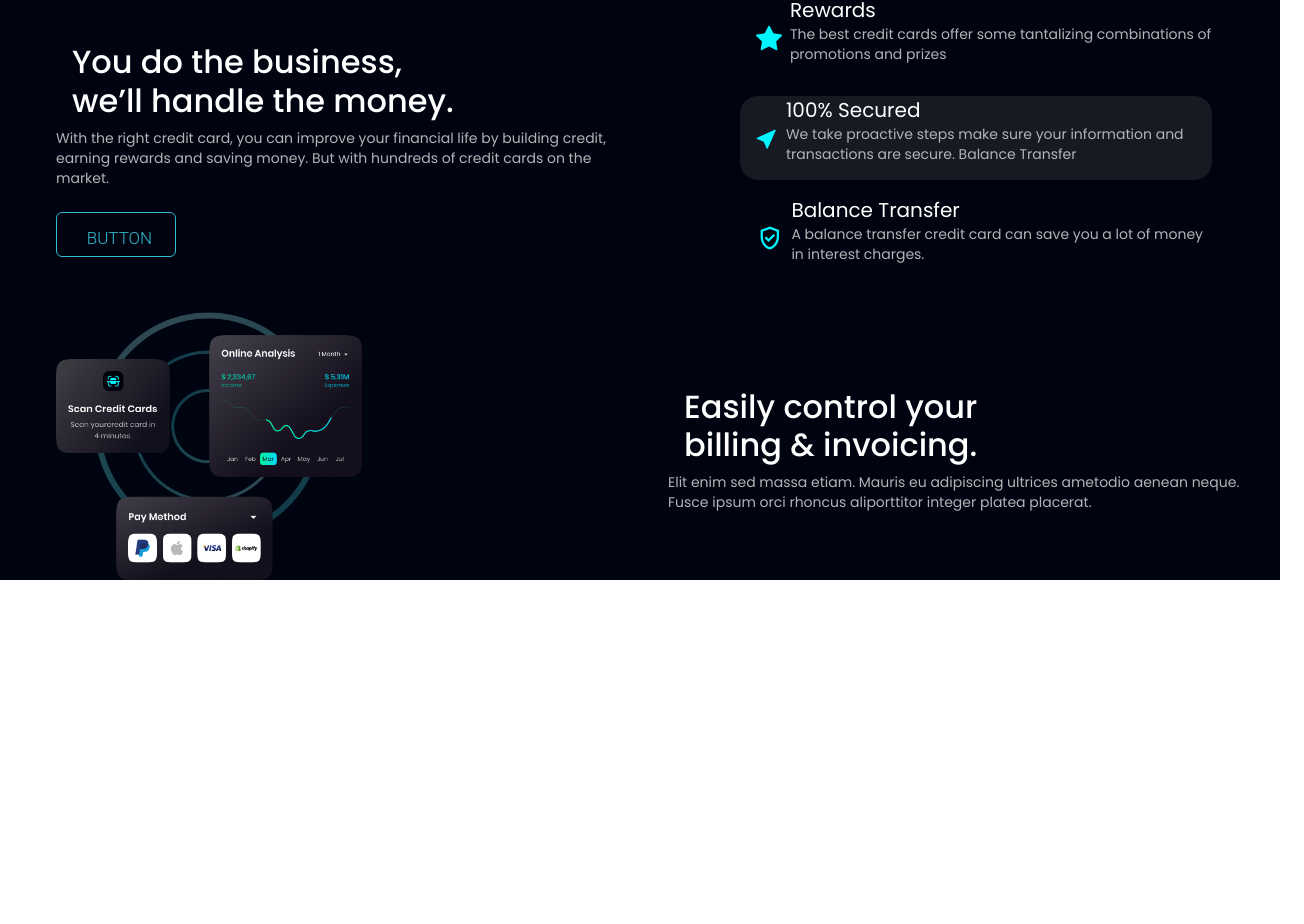
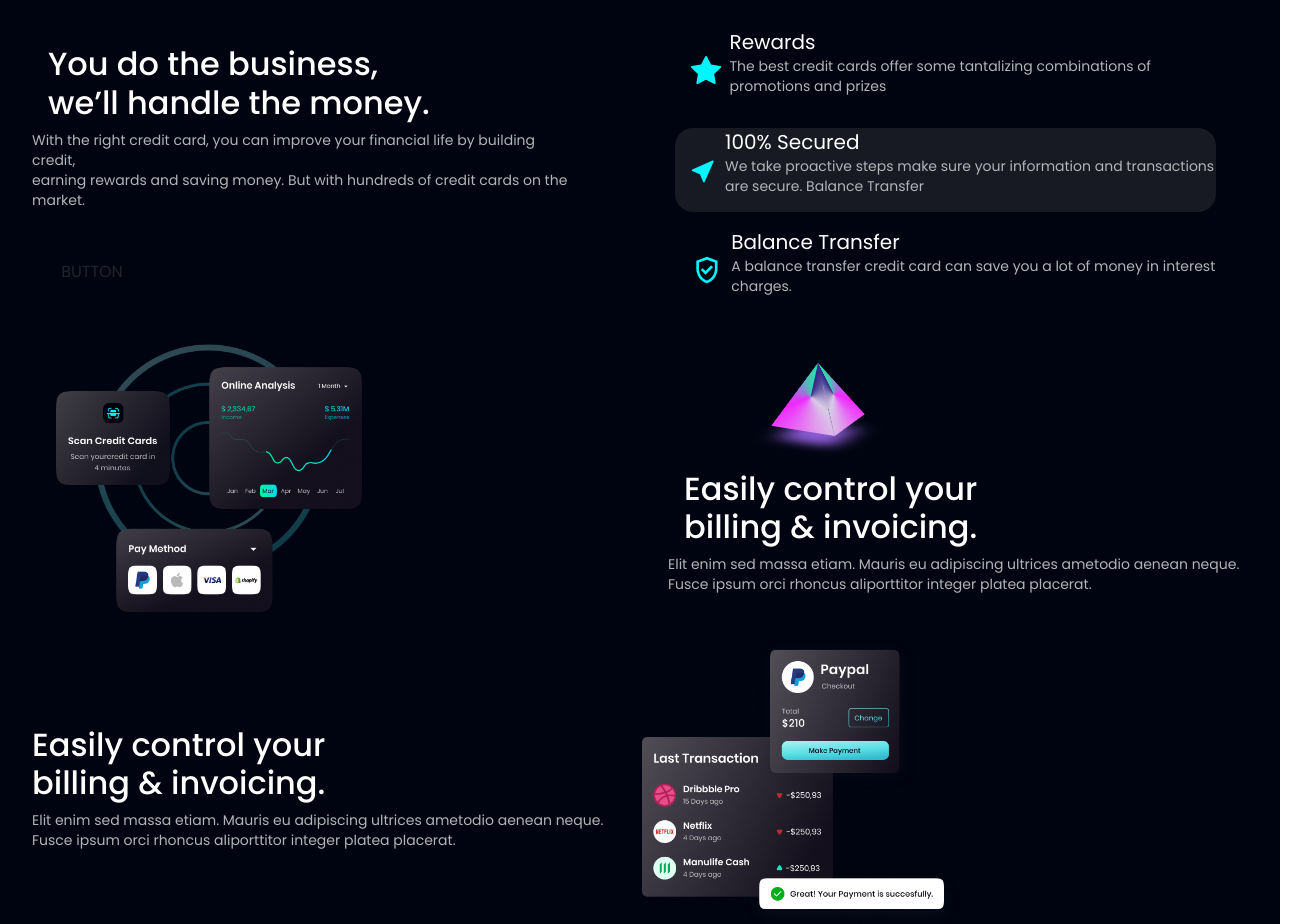
Before and after one commit to Danielazan/BillyMan, a React (Create React App) app: page / in a window 1280 px wide. Shown: the part 932-1856 px from the top of the page, 1304 px wide, since content can reach past the window. Before the commit the page ends 1512 px from the top, so only its background shows below. Built offline with nearby package versions, Linux system fonts and the light colour scheme.

Commit message:
rotation achieved

```diff
--- a/src/Pages/Hero Page/Sats.jsx
+++ b/src/Pages/Hero Page/Sats.jsx
@@ -1,12 +1,12 @@
 import React from 'react'
-import 'bootstrap/dist/css/bootstrap.min.css'
-import {Container,Row,Col} from 'react-bootstrap';
 import "./styles/Sats.css"
 import Banner from "asstes/card.png"
 import { BsStarFill,BsFillCursorFill } from "react-icons/bs";
-import { BiCheckSquare } from "react-icons/bi";
 import { MdOutlineGppGood,MdGppGood } from "react-icons/md";
 import "./styles/istButton.css"
+import "./styles/pyriamid.css"
+import Card from "asstes/bill.png"
+
 
 
 const Sats = () => {
@@ -28,20 +28,25 @@ const Sats = () => {
       </div>
 
       {/* the two div section starts here */}
-      <div className='w-screen flex flex-col lg:flex-row lg:m-6'>
+      <div className='w-screen flex flex-col lg:flex-row lg:mt-8'>
 
-        <div className='w-screen lg:w-1/2 flex flex-col  lg:items-start justify-center font-poppins text-white lg:mr-19 lg:ml-8 '>
+        <div className='w-screen lg:w-1/2 flex flex-col  lg:items-start justify-center font-poppins text-white lg:mr-19 lg:ml-8 lg:pr-8 '>
           <h2 className='text-white flex flex-col align-left font-poppins text=lg ml-4 lg:mr-8 mt-4 lg:mr-0 text-left'>
           You do the business, <span>we’ll handle the money.</span>
           </h2>
           <div className=' text-[#b3b4b7] text-sm font-poppins ml-4 lg:ml-0'>
-          With the right credit card, you can improve your financial life by building credit, earning rewards and saving money. But with hundreds of credit cards on the market.
+            <p className='lg:mr-9 flex flex-col'>
+              With the right credit card, you can improve your financial life by building credit,
+                <span>
+                earning rewards and saving money. But with hundreds of credit cards on the market.
+                </span>
+            </p>
           </div>
-          <button className="btn w-[120px] h-[45px] mt-4 items-center justify-center"> Button
+          <button className="btn w-[120px] h-[45px] mt-4 ml-6 lg:ml-0 items-center justify-center"> Button
           </button>
         </div>
 
-        <div className='w-screen lg:w-1/2 flex flex-col items-center justify-between  lg:mx-7 lg:px-14'>
+        <div className='w-screen lg:w-1/2 flex flex-col items-center justify-between mt-4 lg:mt-0  lg:ml-6 lg:pr-14'>
 
             {/* the list card */}
             <div className='flex items-center justify-center gap-2 m-2'>
@@ -84,12 +89,21 @@ const Sats = () => {
       </div>
 
       {/* second two div section */}
-      <div className='flex flex-col lg:flex-row w-screen h-fit lg:mr-0  '>
+      <div className='flex flex-col lg:flex-row w-screen h-fit lg:mr-0 mt-8 lg:mt-6  '>
         <div className='w-full lg:w-1/2 lg:ml-14'>
            <img className=" h-auto w-full lg:mr-0 lg:w-1/2" src={Banner} alt="Image description"/>
         </div>
 
         <div className='w-screen lg:w-1/2 flex flex-col items-start justify-center'>
+          <div class="pyramid-loader">
+            <div class="wrapper">
+              <span class="side side1"></span>
+              <span class="side side2"></span>
+              <span class="side side3"></span>
+              <span class="side side4"></span>
+              <span class="shadow"></span>
+            </div>
+          </div>
           <h2 className='text-white flex flex-col items-start font-poppins text=lg ml-4 lg:mr-8 mt-4  text-left'>
           Easily control your <span>billing & invoicing.</span>
           </h2>
@@ -97,7 +111,29 @@ const Sats = () => {
           Elit enim sed massa etiam. Mauris eu adipiscing ultrices ametodio aenean neque. <span>Fusce ipsum orci rhoncus aliporttitor integer platea placerat.
             </span>
           </p>
+            <div className='w-1/2'>
+
+            </div>
           </div>
+      </div>
+
+        {/* third two div section */}
+
+      <div className='flex flex-col lg:flex-row w-screen h-fit lg:mr-0 mt-8 lg:mt-6  '>
+        <div className='w-screen lg:w-1/2 flex flex-col items-start justify-center'>
+
+          <h2 className='text-white flex flex-col items-start font-poppins text=lg ml-4 lg:ml-8 mt-4  text-left'>
+          Easily control your <span>billing & invoicing.</span>
+          </h2>
+          <p className='text-[#b3b4b7] text-sm font-poppins flex flex-col ml-4 lg:ml-8 mr-10 lg:mr-0'>
+          Elit enim sed massa etiam. Mauris eu adipiscing ultrices ametodio aenean neque. <span>Fusce ipsum orci rhoncus aliporttitor integer platea placerat.
+            </span>
+          </p>
+          </div>
+
+          <div className='w-full lg:w-1/2 lg:ml-1'>
+           <img className=" h-auto w-full lg:mr-0 lg:w-1/2" src={Card} alt="Image description"/>
+        </div>
       </div>
 
     </div>
--- /dev/null
+++ b/src/Pages/Hero Page/styles/pyriamid.css
@@ -0,0 +1,75 @@
+*{
+    margin: 0;
+    padding: 0;
+    box-sizing: border-box;
+}
+.pyramid-loader {
+    position: relative;
+    width: 300px;
+    height: 100px;
+    transform-style: preserve-3d;
+    transform: rotateX(-20deg);
+  }
+
+  .wrapper {
+    position: relative;
+    width: 100%;
+    height: 100%;
+    transform-style: preserve-3d;
+    animation: spin 4s linear infinite;
+  }
+
+  @keyframes spin {
+    100% {
+      transform: rotateY(360deg);
+    }
+  }
+
+  .pyramid-loader .wrapper .side {
+    width: 70px;
+    height: 70px;
+  /* you can choose any gradient or color you want */
+    /* background: radial-gradient( #2F2585 10%, #F028FD 70%, #2BDEAC 120%); */
+    position: absolute;
+    top: 0;
+    left: 0;
+    right: 0;
+    bottom: 0;
+    margin: auto;
+    transform-origin: center top;
+    clip-path: polygon(50% 0%, 0% 100%, 100% 100%);
+  }
+
+  .pyramid-loader .wrapper .side1 {
+    transform: rotateZ(-30deg) rotateY(90deg);
+    background: conic-gradient( #2BDEAC, #F028FD, #D8CCE6, #2F2585);
+  }
+
+  .pyramid-loader .wrapper .side2 {
+    transform: rotateZ(30deg) rotateY(90deg);
+    background: conic-gradient( #2F2585, #D8CCE6, #F028FD, #2BDEAC);
+  }
+
+  .pyramid-loader .wrapper .side3 {
+    transform: rotateX(30deg);
+    background: conic-gradient( #2F2585, #D8CCE6, #F028FD, #2BDEAC);
+  }
+
+  .pyramid-loader .wrapper .side4 {
+    transform: rotateX(-30deg);
+    background: conic-gradient( #2BDEAC, #F028FD, #D8CCE6, #2F2585);
+  }
+
+  .pyramid-loader .wrapper .shadow {
+    width: 60px;
+    height: 60px;
+    background: #8B5AD5;
+    position: absolute;
+    top: 0;
+    left: 0;
+    right: 0;
+    bottom: 0;
+    margin: auto;
+    transform: rotateX(90deg) translateZ(-40px);
+    filter: blur(12px);
+  }
--- a/src/components/Navbars.jsx
+++ b/src/components/Navbars.jsx
@@ -49,11 +49,11 @@ const Navbars = () => {
             <span className='font-poppins font-bold cursor-pointer text-yellow-500 text-[10px]'>Equipments & Sparks Ltd</span>
         </div>
 
-        <div className={`flex flex-col  md:hidden  relative  z-10 top-0   px-4 ${toogle ? '':"bg-black"}`}>
+        <div className={`flex flex-col  md:hidden  relative  px-4`}>
           {/* {toogle ? <BsFillFileExcelFill color="white" onClick={()=>handleClick()}   className="text-9xl" /> : <BsFillGrid3X3GapFill color="white" className="text-6xl" />} */}
-          {toogle && <GiHamburgerMenu color="white" className="text-4xl mt-4" onClick={()=>handleClick()} />}
-          {!toogle && <BsFillFileExcelFill color="white" className="text-4xl mt-4" onClick={()=>handleClick()} />}
-        <div className={`${toogle ? "hidden":"flex"} mt-4 flex  flex-col gap-6 bg-black w-[120px] items-center right-0 absolute top-2 justify-center `}>
+          {toogle && <GiHamburgerMenu color="white" className="text-4xl mt-2" onClick={()=>handleClick()} />}
+          {!toogle && <BsFillFileExcelFill color="white" className="text-4xl mt-2" onClick={()=>handleClick()} />}
+        <div className={`${toogle ? "hidden":"flex"} mt-4 flex  flex-col gap-6 bg-black w-[120px] items-center right-0 absolute top-8 justify-center `}>
           <NavLink to='' className={`font-poppins font-bold cursor-pointer text-[16px] text-white no-underline`}>Home</NavLink>
           <NavLink to='' className={`font-poppins font-bold cursor-pointer text-[16px] text-white no-underline`}>About</NavLink>
           <NavLink to='' className={`font-poppins font-bold cursor-pointer text-[16px] text-white no-underline`}>Services</NavLink>
```
